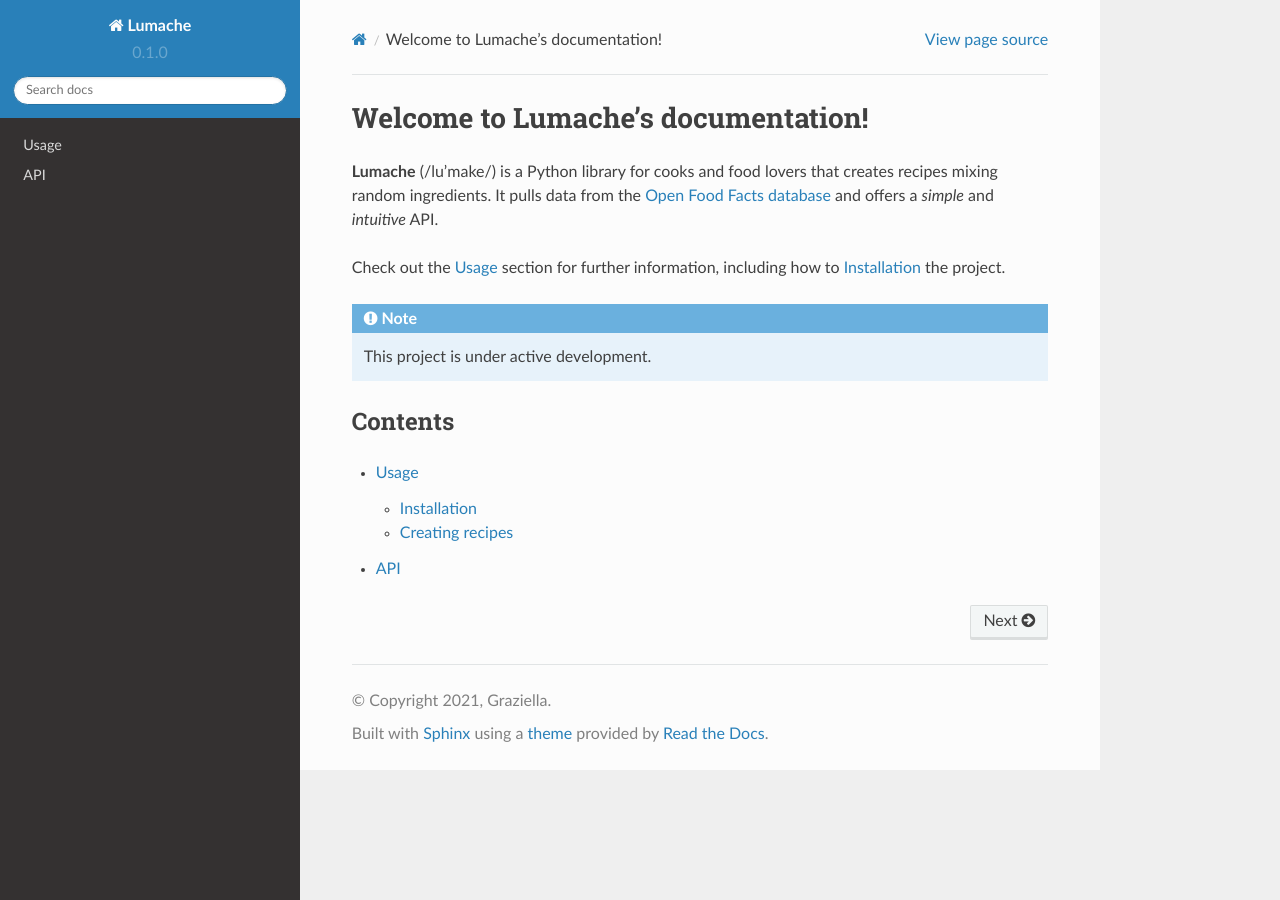
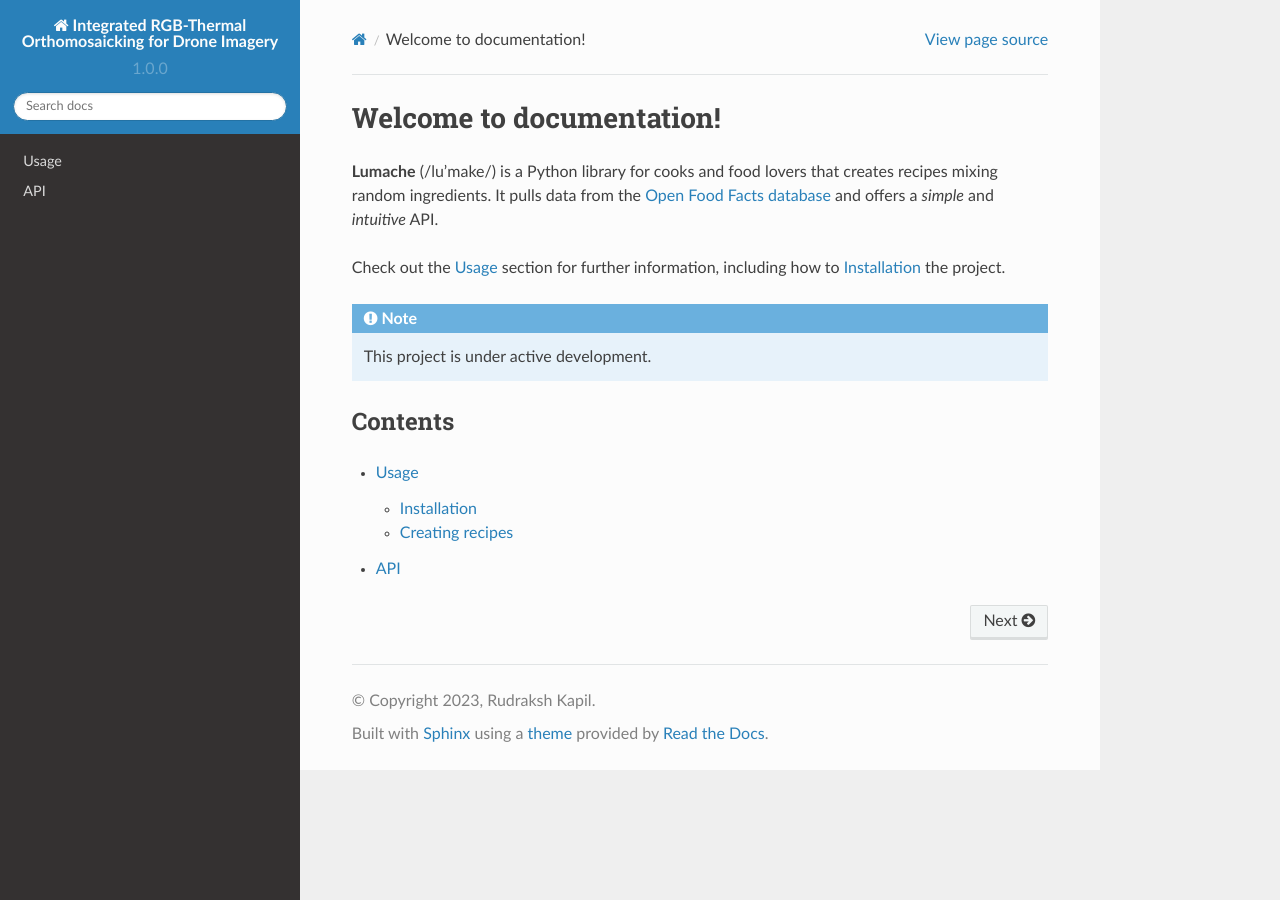
Before and after one commit to rudrakshkapil/Integrated-RGB-Thermal-Orthomosaicing, a Sphinx documentation site: the page built from docs/source/index.rst, in a window 1280 px wide. Built offline with Sphinx 7.4.7 and the Read the Docs theme 2.0.0, drawn with Linux system fonts in a browser that asks for light colours.

Commit message:
Documentation

```diff
--- a/docs/source/conf.py
+++ b/docs/source/conf.py
@@ -2,12 +2,12 @@
 
 # -- Project information
 
-project = 'Lumache'
-copyright = '2021, Graziella'
-author = 'Graziella'
+project = 'Integrated RGB-Thermal Orthomosaicking for Drone Imagery'
+copyright = '2023, Rudraksh Kapil'
+author = 'Rudraksh Kapil'
 
-release = '0.1'
-version = '0.1.0'
+release = '1.0'
+version = '1.0.0'
 
 # -- General configuration
 
--- a/docs/source/index.rst
+++ b/docs/source/index.rst
@@ -1,4 +1,4 @@
-Welcome to Lumache's documentation!
+Welcome to  documentation!
 ===================================
 
 **Lumache** (/lu'make/) is a Python library for cooks and food lovers
--- /dev/null
+++ b/docs/source/parameters.rst
@@ -0,0 +1,2 @@
+Parameters
+=====
```
